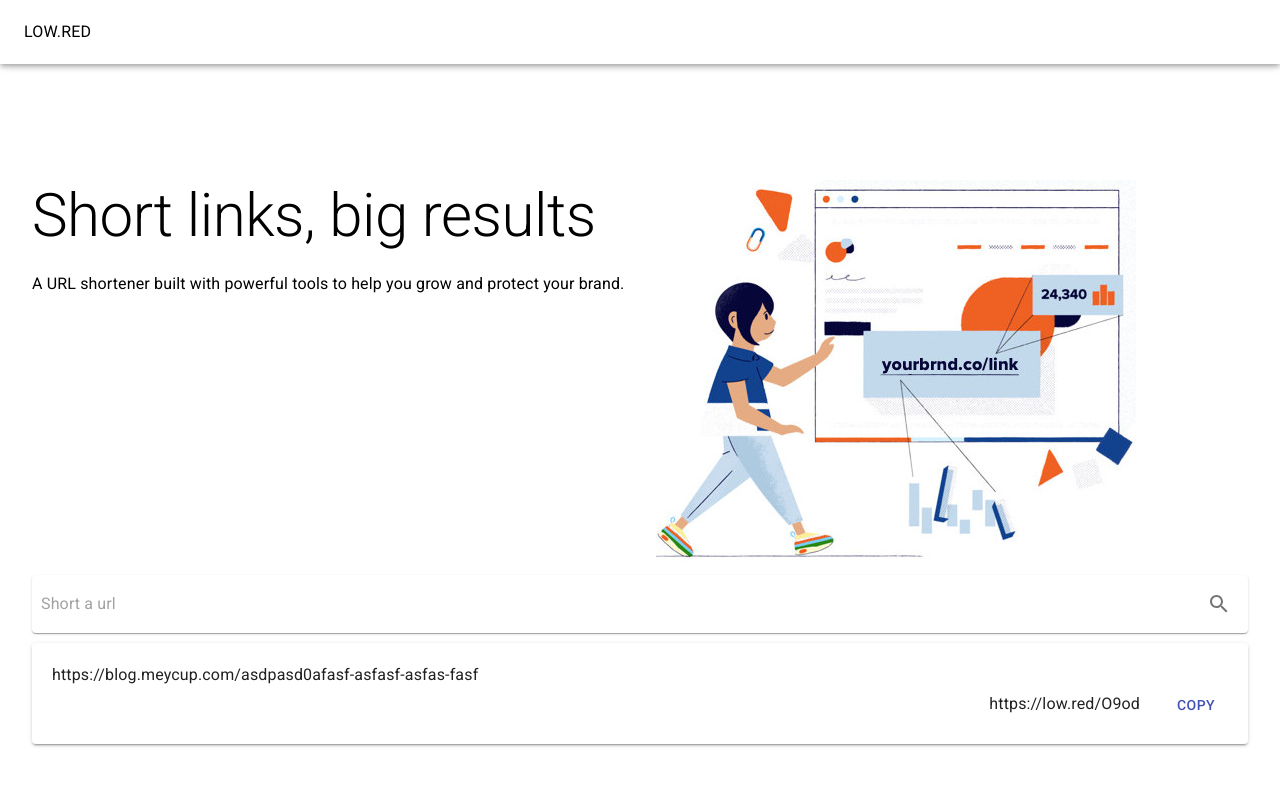
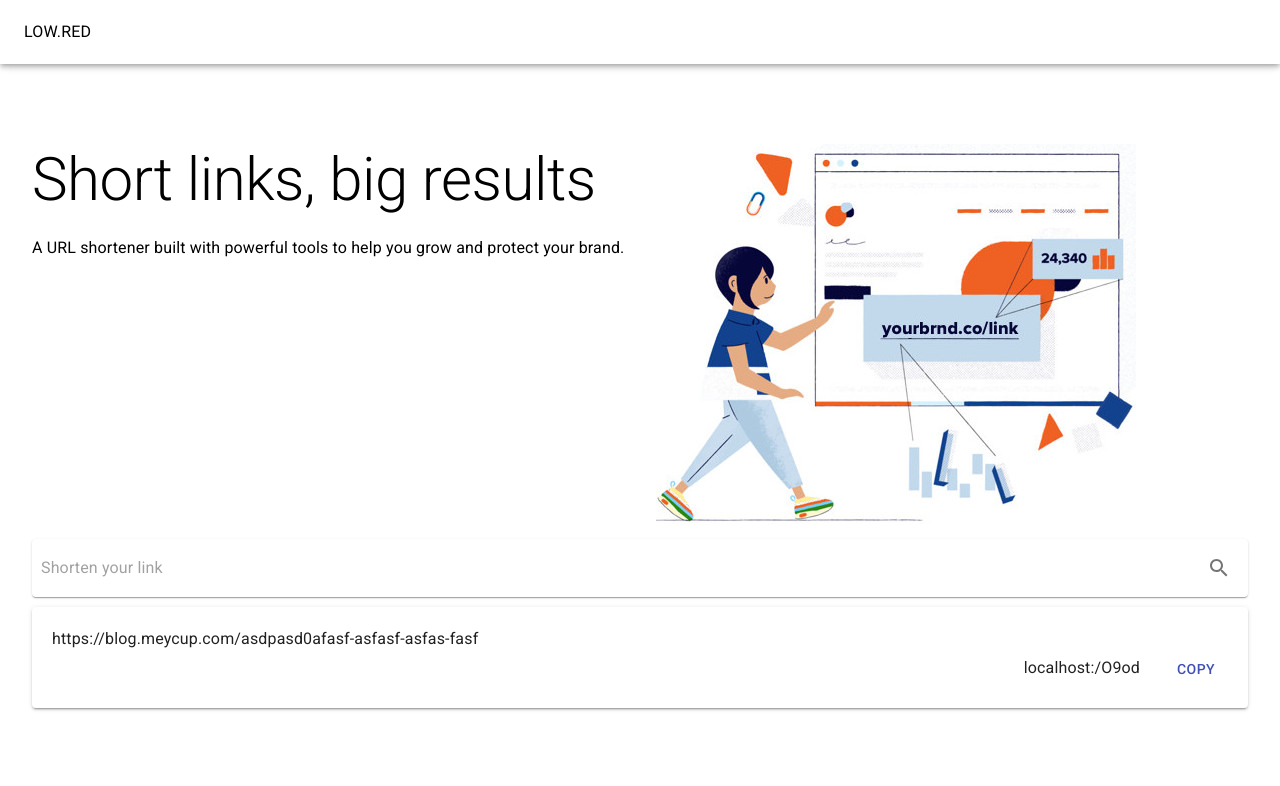
Before and after one commit to williamspacefire/low.red, a Next.js app: page / in a window 1280 px wide. Shown: the top 786 px of the page. Built offline with nearby package versions, Linux system fonts and the light colour scheme.

Commit message:
get the correct hostname

```diff
--- a/pages/index.js
+++ b/pages/index.js
@@ -3,14 +3,22 @@ import { Search } from "@material-ui/icons";
 import Image from 'next/image';
 import Header from '../components/header.js';
 
+let hostname = ""
 
+if (typeof window != "undefined") {
+    if (window.location.port != 80 && window.location.port != 443){
+        hostname = window.location.hostname+":"+window.location.port;
+    } else {
+        hostname = window.location.hostname;
+    }
+}
 
 export default function index() {
     return (
         <>
             <Header title="LOW.RED - Simple Url Shortener"/>
             <Container>
-            <br/><br/><br/><br/><br/><br/>
+            <br/><br/><br/><br/>
                 <Grid container spacing={2}>
                     <Grid item xs={12}>
                         <Grid container justify="left" spacing={4}>
@@ -34,7 +42,7 @@ export default function index() {
                     <InputBase
                         name="short"
                         style={{padding:"4px",flex:1,}}
-                        placeholder="Short a url"/>
+                        placeholder="Shorten your link"/>
                         <IconButton>
                             <Search/>
                         </IconButton>
@@ -50,7 +58,7 @@ export default function index() {
                         </Grid>
 
                         <Grid container justify="flex-end" alignItems="baseline" spacing={3}>
-                            <Grid item><Typography variant="body1">https://low.red/O9od</Typography></Grid>
+                            <Grid item><Typography variant="body1">{hostname}/O9od</Typography></Grid>
                             <Grid item><Button color="primary">Copy</Button></Grid>
                         </Grid>
                     </Grid>
```
Also changed, not shown: pages/[id].js (added, +12 -0 lines).
